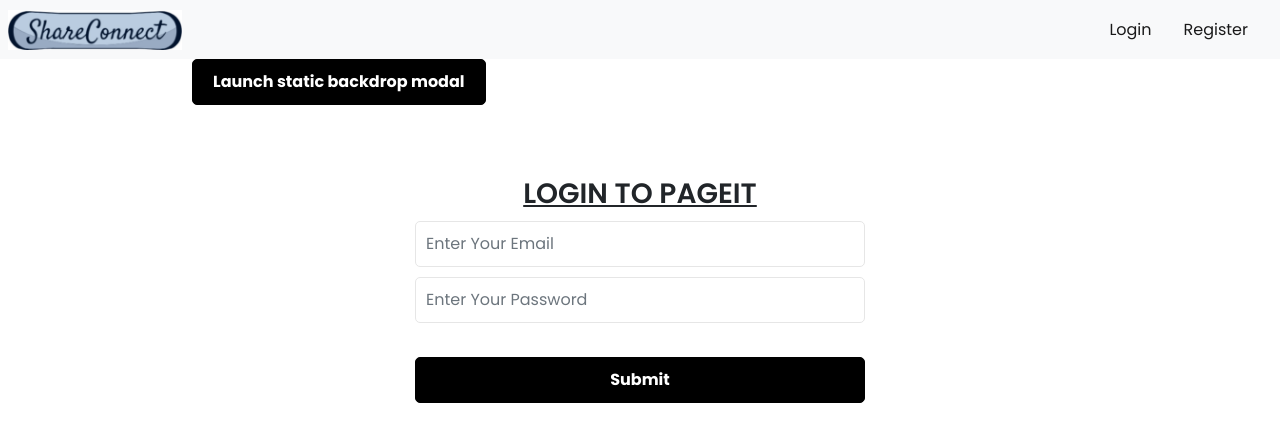
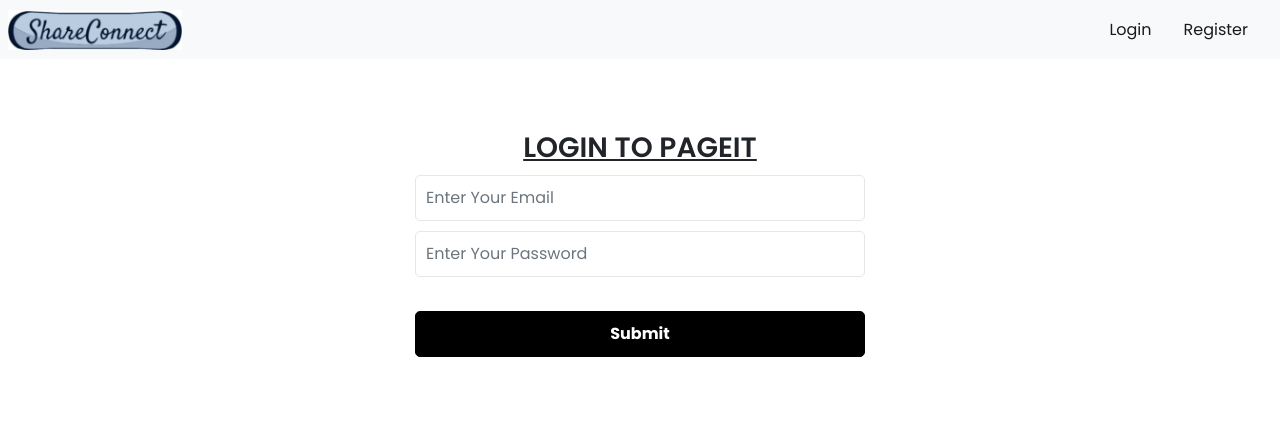
Before and after one commit to UtkarshVijayvergia/ShareConnect, a React (Create React App) app in the folder frontend/: page /login in a window 1280 px wide. Shown: the top 442 px of the page. Built offline with nearby package versions, Linux system fonts and the light colour scheme.

Commit message:
updated login UI

```diff
--- a/frontend/src/pages/Login.jsx
+++ b/frontend/src/pages/Login.jsx
@@ -61,14 +61,9 @@
 
     return (
         <div className='container'>
-            {/* <section className="heading">
-                <h1><FaSignInAlt/>Login</h1>
-                <p>If you haven't created an account than please Register</p>
-            </section> */}
-
-            <LoginPopup />
-
-            <br /><br /><br />
+            <br />
+            <br />
+            <br />
             <div className="container"><h3><u>LOGIN TO PAGEIT</u></h3></div>
 
             {/* <section className="form"> */}
```
